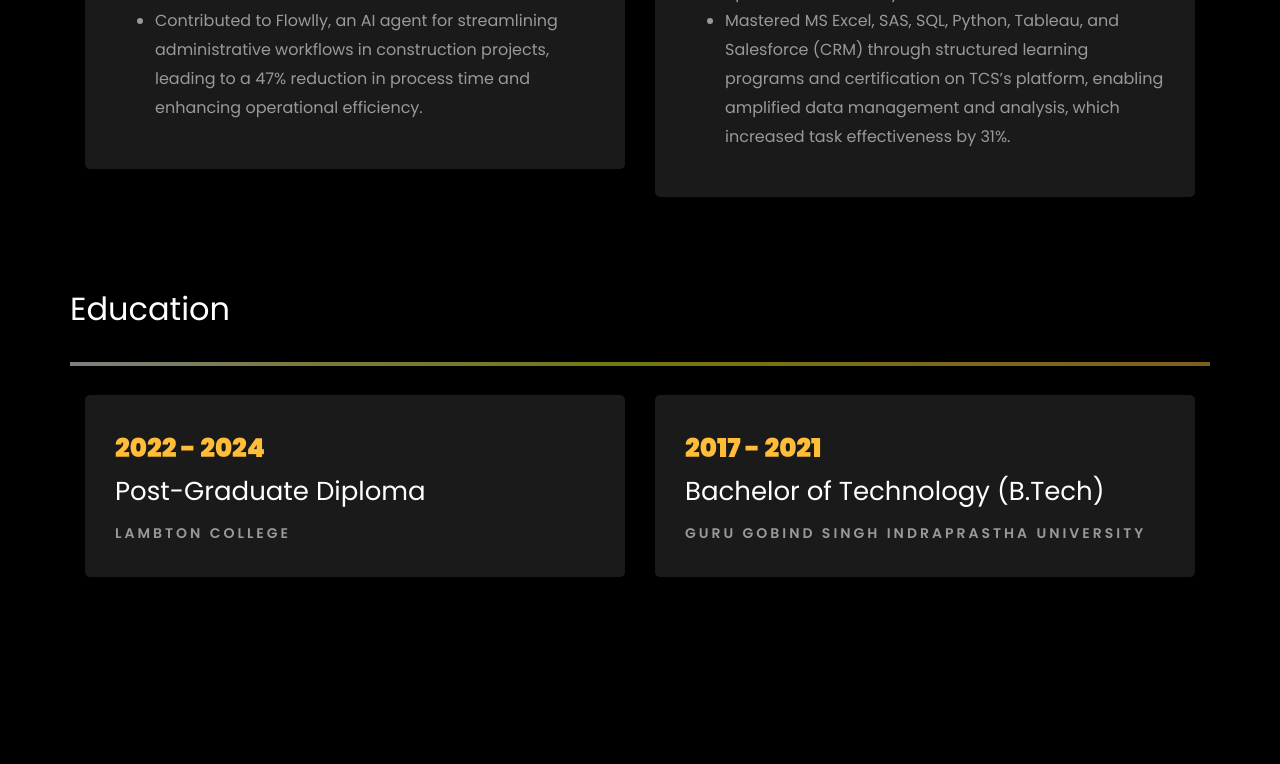
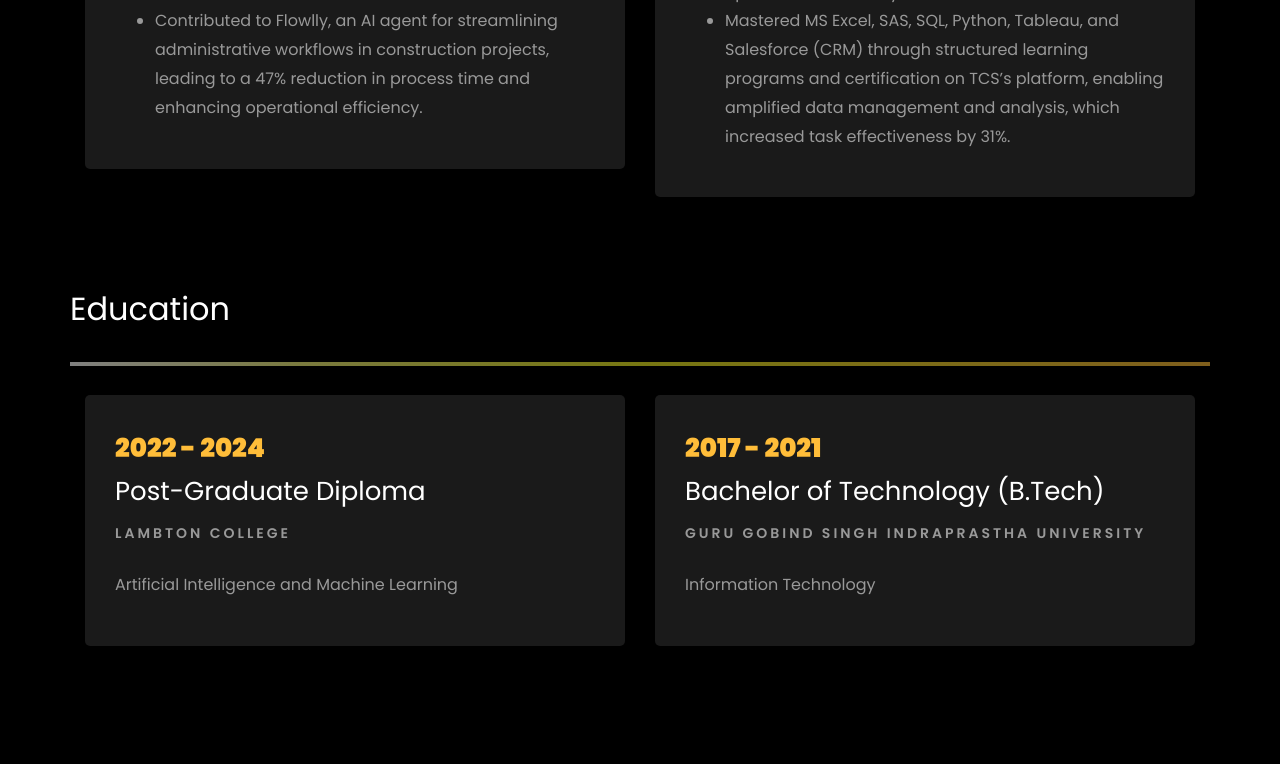
Before and after one commit to Jaggi0504/jagdeepsingh.github.io, a plain HTML site: page index.html in a window 1280 px wide. Shown: the part 2775-3539 px from the top of the page. Drawn offline with nearby package versions, Linux system fonts and the light colour scheme; animation ran at ten frames a second; files whose address does not match are found by name.

Commit message:
updated code

```diff
--- a/index.html
+++ b/index.html
@@ -316,7 +316,7 @@
 										<div class="about-info">
 											<p><span class="title-s d-flex">Name: </span> <span>Jagdeep Singh</span></p>
 											<p><span class="title-s d-flex">Pronoun: </span> <span>He/Him/His</span></p>
-											<p><span class="title-s d-flex">Status in Canada: </span> <span>Work-Permit</span></p>
+											<!--<p><span class="title-s d-flex">Status in Canada: </span> <span>Work-Permit</span></p>-->
 										</div>
 									</div>
 								</div>
@@ -546,7 +546,7 @@
     					<span class="date">2022 - 2024</span>
     					<h2>Post-Graduate Diploma</h2>
     					<span class="position">Lambton College</span>
-    					<!-- <p class="mt-4">Grade: First class distinction.</p> -->
+    					<p class="mt-4">Artificial Intelligence and Machine Learning</p>
     				</div>
     			</div>
 
@@ -555,7 +555,7 @@
     					<span class="date">2017 - 2021</span>
     					<h2>Bachelor of Technology (B.Tech)</h2>
     					<span class="position">Guru Gobind Singh Indraprastha University</span>
-    					<!-- <p class="mt-4">Grade: First class distinction.</p> -->
+    					<p class="mt-4">Information Technology</p>
     				</div>
 				</div>
     		</div>
```
Also changed, not shown: images/KPI.png (renamed from images/Screenshot 2024-09-25 at 2.57.33 PM.png).
